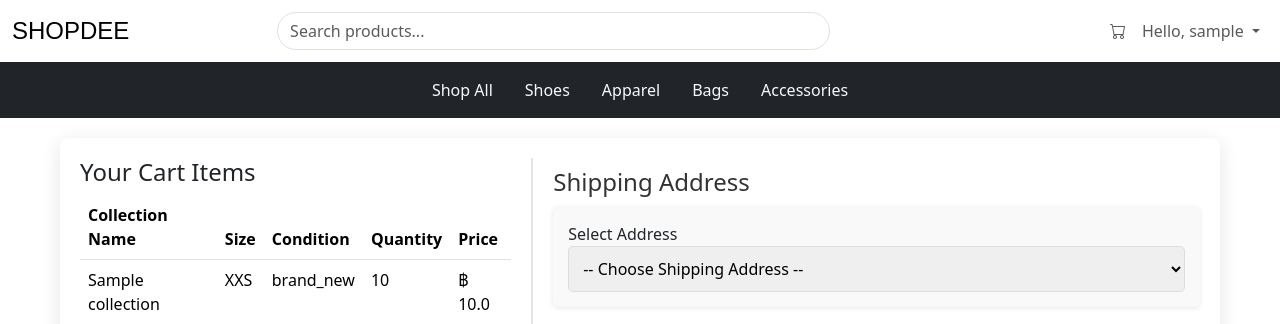
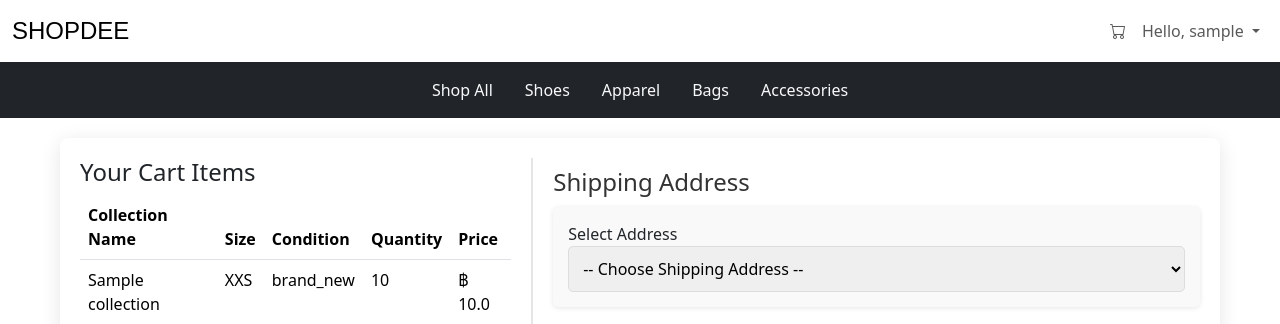
Before and after one commit to Pisol00/shopdee-deploy, a Django app: page /checkout/ in a window 1280 px wide; the page is wider, and only the part inside the window is pictured. Shown: the top 324 px of that part. Run offline with Django 5.2, Linux system fonts and the light colour scheme; a user stored in the database is signed in; tables that the repository leaves empty hold one stand-in row (values such as "Sample post"); some libraries are stand-ins or nearby versions; some web fonts are replaced.

Commit message:
Update nav.html

```diff
--- a/shopdee/shop/templates/nav.html
+++ b/shopdee/shop/templates/nav.html
@@ -30,11 +30,6 @@
       <!-- Collapsible Navbar links and icons -->
       <div class="collapse navbar-collapse" id="navbarSupportedContent">
 
-        <!-- Search Bar -->
-        <form class="d-flex w-50 mx-auto">
-          <input class="form-control me-2 rounded-pill" type="search" placeholder="Search products..."
-            aria-label="Search" />
-        </form>
 
         <!-- Navbar Items (User Profile, Cart) -->
         <ul class="navbar-nav ms-auto mb-2 mb-lg-0">
```
